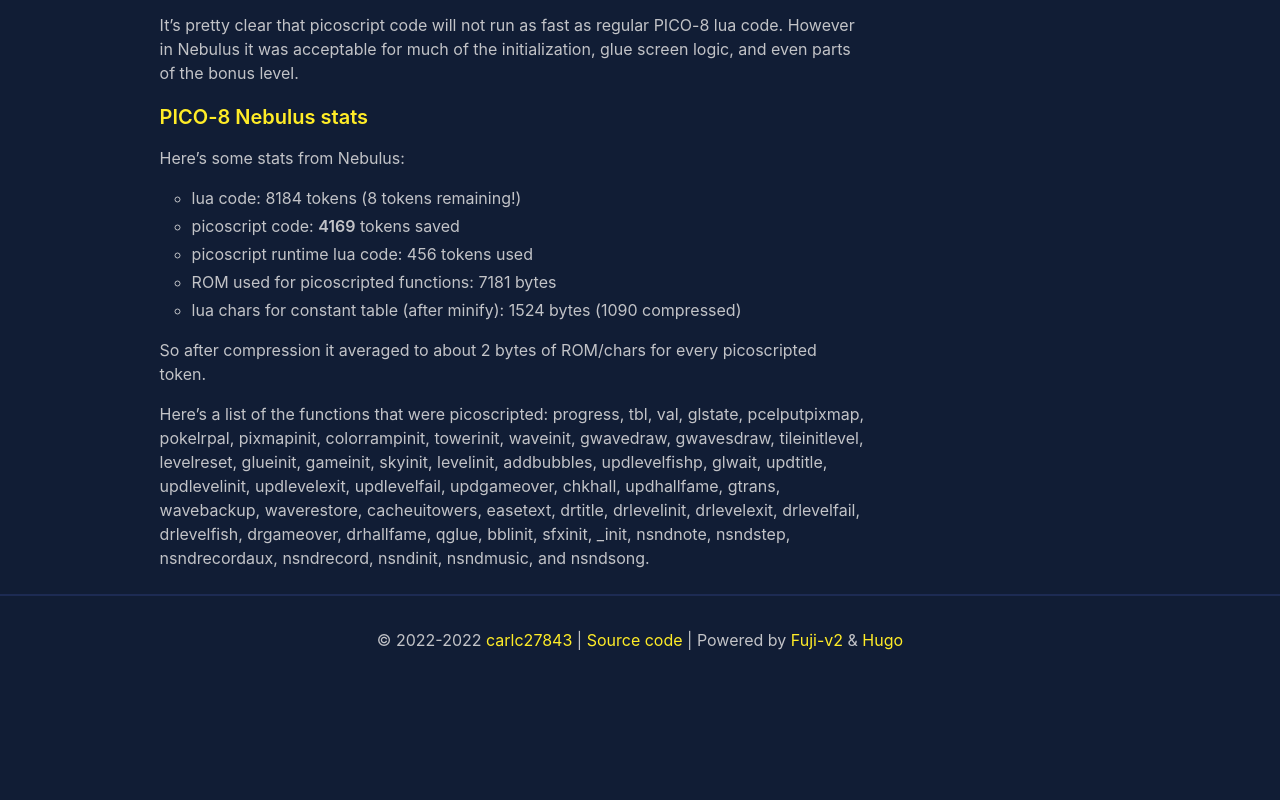
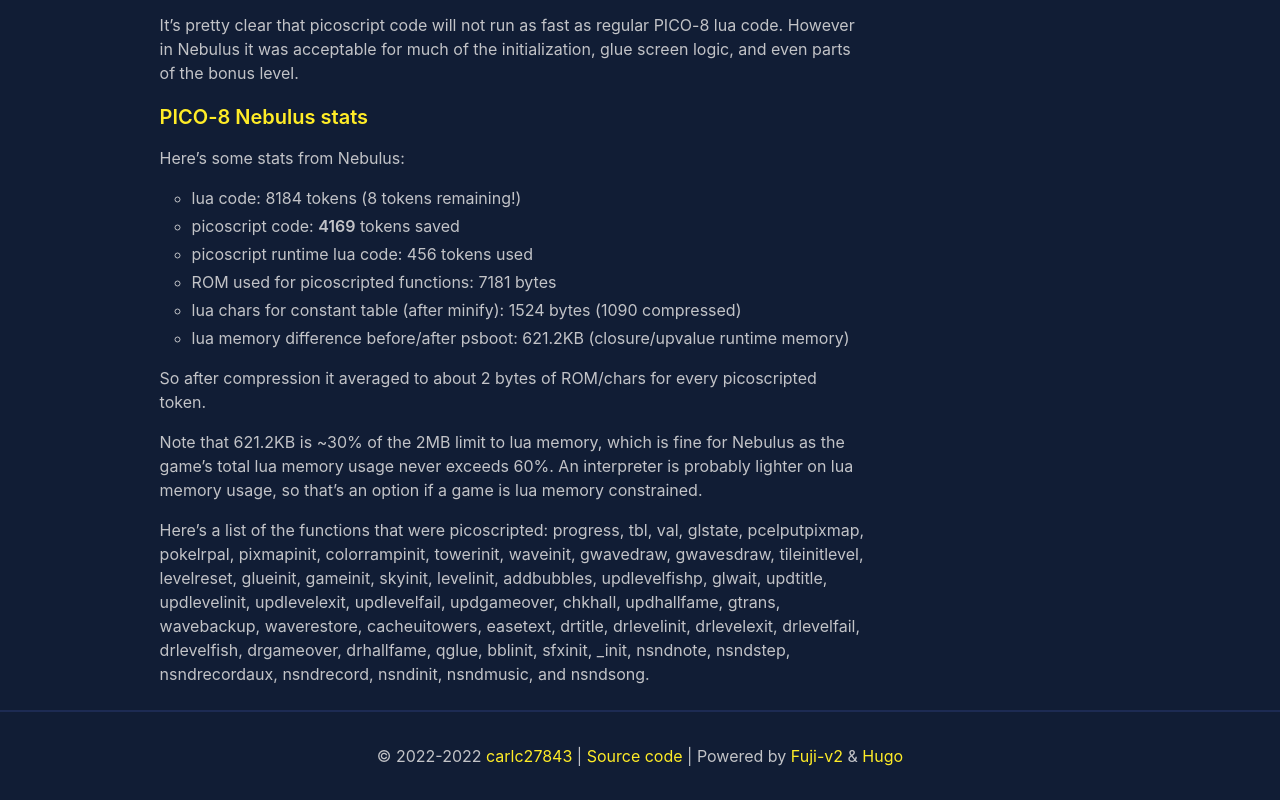
Before and after one commit to carlc27843/carlc27843.github.io, a plain HTML site: page post/picoscript/index.html in a window 1280 px wide. Shown: the part 5905-6705 px from the top of the page. Before the commit the page ends 6589 px from the top, so only its background shows below. Drawn offline with nearby package versions, Linux system fonts and the light colour scheme; some packages are replaced by stand-ins of ours; a script that the page names is missing; a web font is replaced by a local one.

Commit message:
added lua memory usage stats

```diff
--- a/post/picoscript/index.html
+++ b/post/picoscript/index.html
@@ -332,8 +332,10 @@ end
 <li>picoscript runtime lua code: 456 tokens used</li>
 <li>ROM used for picoscripted functions: 7181 bytes</li>
 <li>lua chars for constant table (after minify): 1524 bytes (1090 compressed)</li>
+<li>lua memory difference before/after psboot: 621.2KB (closure/upvalue runtime memory)</li>
 </ul>
 <p>So after compression it averaged to about 2 bytes of ROM/chars for every picoscripted token.</p>
+<p>Note that 621.2KB is ~30% of the 2MB limit to lua memory, which is fine for Nebulus as the game&rsquo;s total lua memory usage never exceeds 60%. An interpreter is probably lighter on lua memory usage, so that&rsquo;s an option if a game is lua memory constrained.</p>
 <p>Here&rsquo;s a list of the functions that were picoscripted:
 progress,
 tbl,
```
Also changed, not shown: search/index.json (+1 -1 lines).
